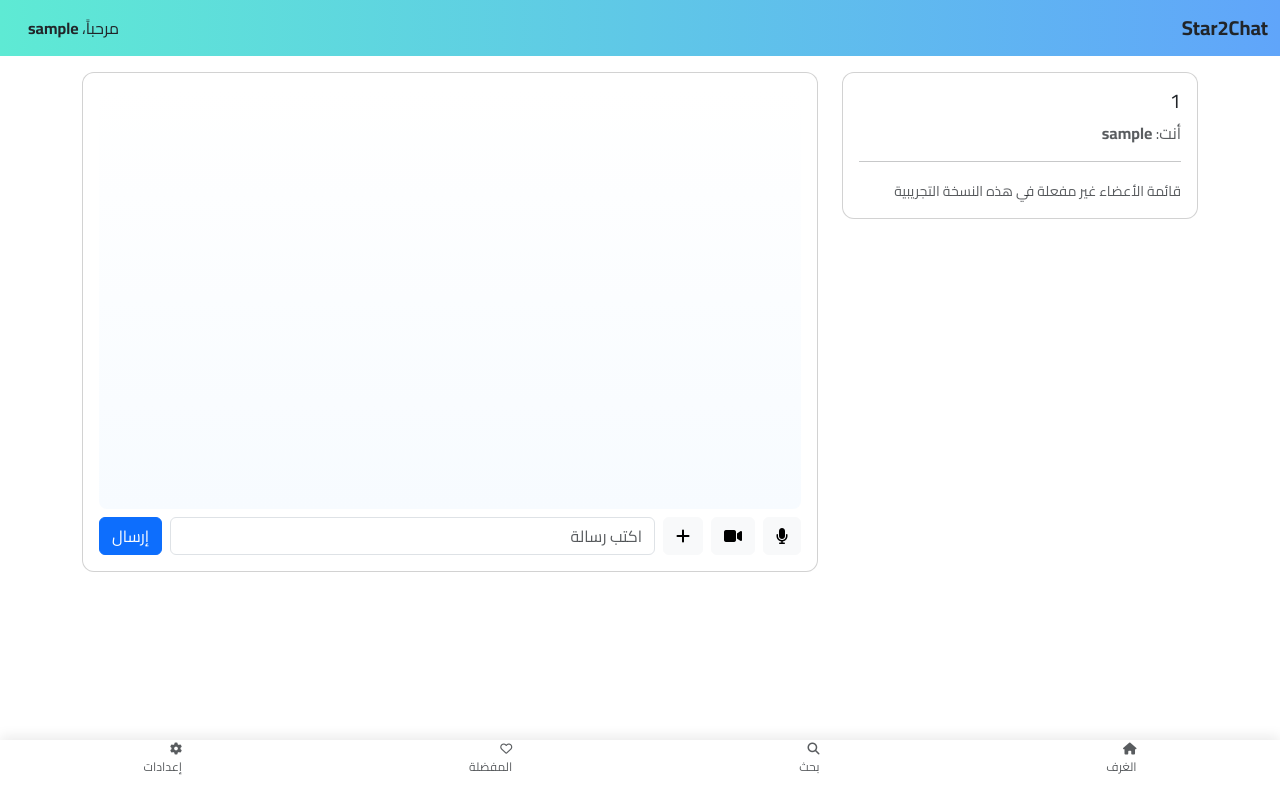
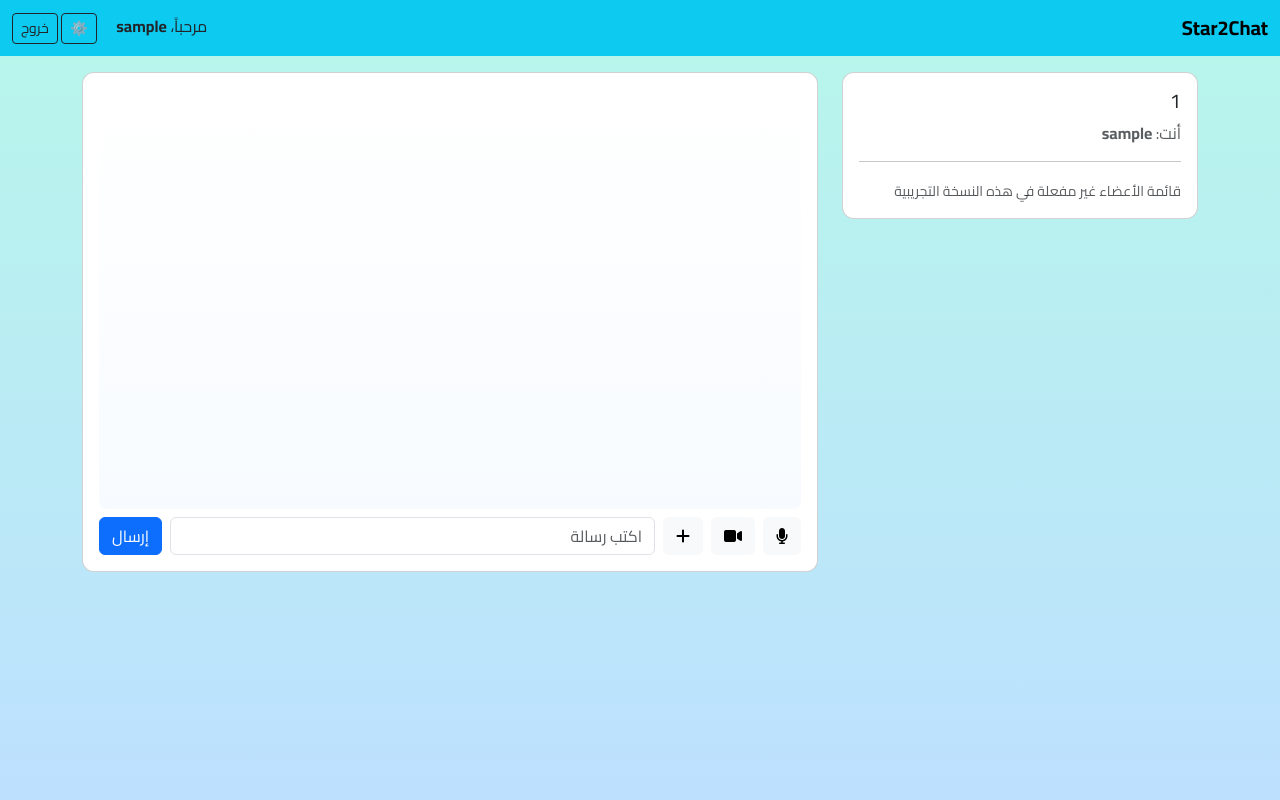
Before and after one commit to Mohammedkaadi/chat_app, a Flask app: page /chat/1 in a window 1280 px wide. Run offline with Flask 3, Linux system fonts and the light colour scheme; the visitor is signed in with stand-in values (Sample User, id 1); some libraries are stand-ins or nearby versions.

Commit message:
Update base.html

```diff
--- a/templates/base.html
+++ b/templates/base.html
@@ -3,33 +3,33 @@
 <head>
   <meta charset="utf-8">
   <meta name="viewport" content="width=device-width,initial-scale=1">
-  <title>{{ title if title else 'Star2Chat Clone' }}</title>
-  <link href="https://cdn.jsdelivr.net/npm/bootstrap@5.3.0/dist/css/bootstrap.rtl.min.css" rel="stylesheet" crossorigin="anonymous">
-  <link rel="stylesheet" href="https://cdnjs.cloudflare.com/ajax/libs/font-awesome/6.4.0/css/all.min.css" crossorigin="anonymous">
+  <title>{{ title if title else 'Star2Chat' }}</title>
+  <link href="https://cdn.jsdelivr.net/npm/bootstrap@5.3.0/dist/css/bootstrap.rtl.min.css" rel="stylesheet">
+  <link rel="stylesheet" href="https://cdnjs.cloudflare.com/ajax/libs/font-awesome/6.4.0/css/all.min.css">
   <link rel="stylesheet" href="{{ url_for('static', filename='style.css') }}">
 </head>
-<body class="bg-gradient">
-<nav class="navbar" style="background:linear-gradient(90deg,#5eead4,#60a5fa)">
+<body>
+<nav class="navbar navbar-light bg-info">
   <div class="container-fluid">
-    <a class="navbar-brand text-dark fw-bold" href="{{ url_for('rooms') }}">Star2Chat</a>
-    <div class="d-flex align-items-center">
-      {% if session.get('user') %}
-        <span class="me-3 text-dark">مرحباً، <strong>{{ session.get('user') }}</strong></span>
-      {% endif %}
+    <a class="navbar-brand fw-bold" href="{{ url_for('rooms') }}">Star2Chat</a>
+    {% if session.get('user') %}
+    <div>
+      <span class="me-3">مرحباً، <strong>{{ session.get('user') }}</strong></span>
+      <a href="{{ url_for('settings') }}" class="btn btn-sm btn-outline-dark">⚙️</a>
+      <a href="{{ url_for('logout') }}" class="btn btn-sm btn-outline-dark">خروج</a>
     </div>
+    {% endif %}
   </div>
 </nav>
 <div class="container my-3">
+  {% with messages = get_flashed_messages(with_categories=true) %}
+    {% if messages %}
+      {% for cat,msg in messages %}
+        <div class="alert alert-{{ 'success' if cat=='success' else 'danger' }}">{{ msg }}</div>
+      {% endfor %}
+    {% endif %}
+  {% endwith %}
   {% block content %}{% endblock %}
 </div>
-<footer class="bottom-nav bg-white">
-  <div class="d-flex justify-content-around align-items-center">
-    <a class="nav-item text-muted" href="{{ url_for('rooms') }}"><i class="fa-solid fa-house"></i><div>الغرف</div></a>
-    <a class="nav-item text-muted" href="#"><i class="fa-solid fa-magnifying-glass"></i><div>بحث</div></a>
-    <a class="nav-item text-muted" href="#"><i class="fa-regular fa-heart"></i><div>المفضلة</div></a>
-    <a class="nav-item text-muted" href="#"><i class="fa-solid fa-gear"></i><div>إعدادات</div></a>
-  </div>
-</footer>
-<script src="https://cdn.jsdelivr.net/npm/bootstrap@5.3.0/dist/js/bootstrap.bundle.min.js" crossorigin="anonymous"></script>
 </body>
 </html>
```
